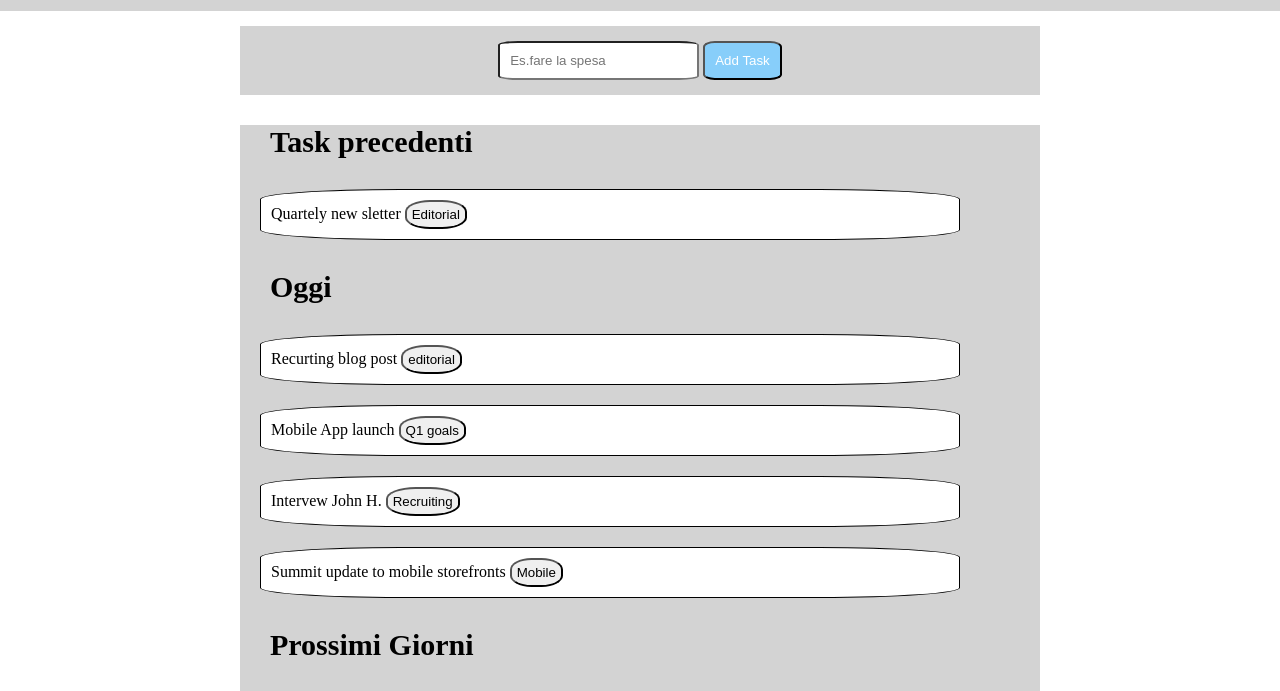
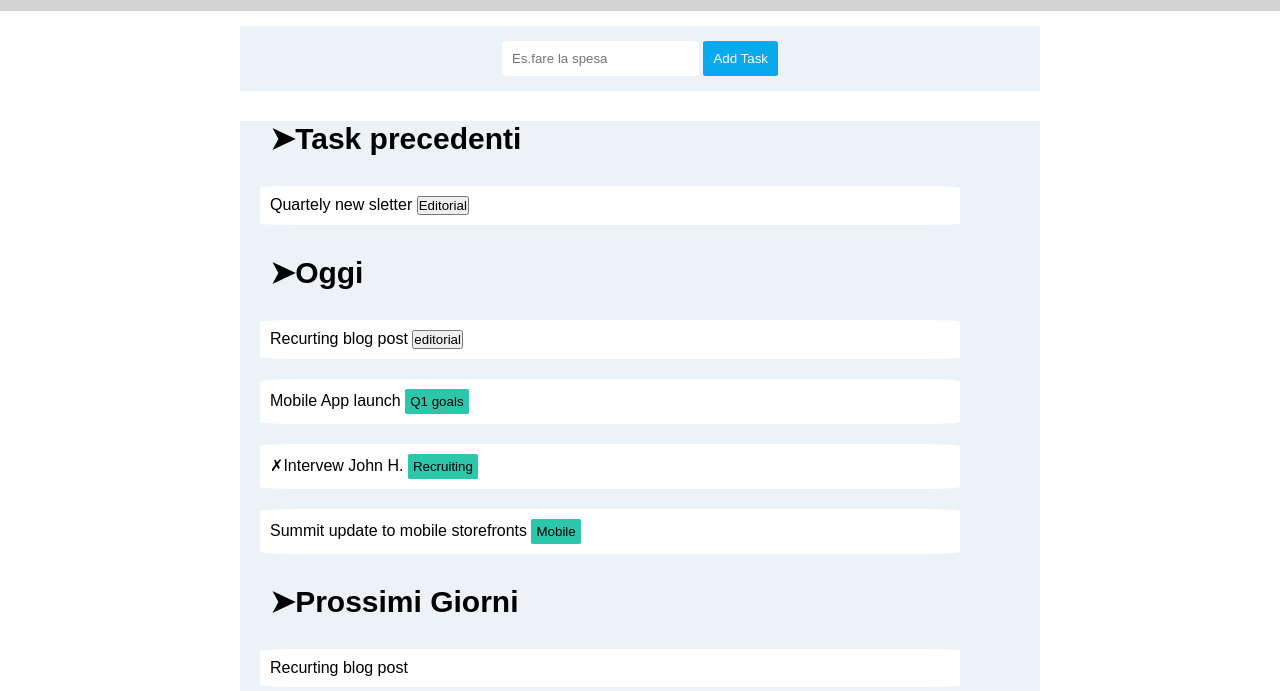
Before and after one commit to Palmatt98/-html-css-toboolist, a plain HTML site: page index.html in a window 1280 px wide. Shown: the part 76-767 px from the top of the page. Drawn offline with Linux system fonts and the light colour scheme.

Commit message:
add: change main

```diff
--- a/css/style.css
+++ b/css/style.css
@@ -2,6 +2,18 @@
 	margin: 0;
 	padding: 0;
 	box-sizing: border-box;
+}
+/* HEADER */
+body{
+	font-family: Arial, sans-serif;
+}
+/* HEADER */
+.container{
+	margin: 0 auto;
+	background-color: lightgrey;
+	text-align: center;
+	padding: 10px;
+	object-fit: cover	;
 }
 
 ul {
@@ -12,36 +24,35 @@ main {
 	width: 800px;
 	margin: 0 auto;
 }
-
-.bg-grey {
-	background-color: lightgrey;
-}
-
 .top-element {
 	text-align: center;
 	margin: 15px 0;
 	padding: 15px;
 }
 
-.container{
-	margin: 0 auto;
-	background-color: lightgrey;
-	text-align: center;
-	padding: 10px;
-	object-fit: cover	;
-}
-.input{
-	border-radius: 10%;
-	padding: 10px;
+.bg-grey {
+	background-color: #edf2f7;
 }
 
 .btn {
-	background-color: lightskyblue;
+	background-color: #09a9ed;
+	border: 0;
 	color: white;
-	border-radius: 15%;
+	border-radius: 5%;
 	padding: 10px
 
 }
+.blue{
+	background-color: #09a9ed;
+}
+
+.input{
+	border-radius: 5%;
+	padding: 10px;
+	border: 0;
+}
+
+
 
 /* .inp-btn{
 	text-align: center;
@@ -56,14 +67,17 @@ main {
 }
 .all-button{
 	padding: 5px;
-	border-radius: 40%;
+	border-radius: 5%;
+	border: 0;
+	background-color: #2cc6ab;
 
 }
 .figlio-lista{
 	background-color: white;
 	border: 1px solid;
 	width: 700px;
-	border-radius: 20%;
+	border: 0;
+	border-radius: 5%;
 	margin: 20px;
 	padding: 10px;
 }
@@ -71,7 +85,8 @@ main {
 	background-color: white;
 	border: 1px solid black;
 	width: 700px;
-	border-radius: 20%;
+	border: 0;
+	border-radius: 5%;
 	margin: 20px;
 	padding: 10px;
 }
--- a/index.html
+++ b/index.html
@@ -3,7 +3,7 @@
 <head>
 	<meta charset="UTF-8">
 	<meta name="viewport" content="width=device-width, initial-scale=1.0">
-	<title>Document</title>
+	<title>toobolist</title>
 	<link rel="stylesheet" href="./css/style.css">
 </head>
 
@@ -12,10 +12,9 @@
 	<header>
 		<!-- img logo -->
 		<div class="container">
-			<img src="./img/logo.png" alt="logo principale">
+			<img src="./img/logo.png" alt="logo toobolist">
+		</div>
 
-
-		</div>
 	</header>
 	<!-- /header -->
 
@@ -33,20 +32,25 @@
 		<div class="bg-grey">
 			<!-- prima lista -->
 		<ul>
-			<li class="lista-1"> <strong>Task precedenti</strong></li>
-			<li class="figlio-lista">Quartely new sletter <span><button class="all-button">Editorial</button></span></li>
+			<li class="lista-1"> <strong>&#10148;Task precedenti</strong>
+			</li>
+			<li class="figlio-lista">Quartely new sletter <span><button class="all-button-blue">Editorial</button></span>
+			</li>
 
 
 		</ul>
 		<!-- /prima lista -->
 		<!-- seconda lista -->
 		<ul>
-			<li class="lista-1"><strong>Oggi</strong></li>
-			<li class=" lista-interna">Recurting blog post <button class="all-button">editorial</button></li>
+			<li class="lista-1"><strong>&#10148;Oggi</strong></li>
+			<li class=" lista-interna">Recurting blog post <button class="all-button-blue">editorial</button>
+			</li>
 
-			<li class=" lista-interna">Mobile App launch <button class="all-button">Q1 goals</button></li>
+			<li class=" lista-interna">Mobile App launch <button class="all-button">Q1 goals</button>
+			</li>
 
-			<li class=" lista-interna">Intervew John H. <button class="all-button">Recruiting</button></li>
+			<li class=" lista-interna">&cross;Intervew John H. <button class="all-button">Recruiting</button>
+			</li>
 
 			<li class=" lista-interna">Summit update to mobile storefronts <button class="all-button">Mobile</button></li>
 
@@ -55,15 +59,18 @@
 		<!-- terza lista -->
 		<ul>
 
-			<li class="lista-1"><strong>Prossimi Giorni</strong></li>
+			<li class="lista-1"><strong>&#10148;Prossimi Giorni</strong>
+			</li>
 
 			<li class="lista-interna">Recurting blog post</li>
 
-			<li class="lista-interna">Mobile App launch <button class="all-button">Website</button></li>
+			<li class="lista-interna">Mobile App launch <button class="all-button">Website</button>
+			</li>
 
-			<li class="lista-interna">ntervew John H. <button class="all-button">sales</button></li>
+			<li class="lista-interna"> &cross; intervew John H. <button class="all-button">sales</button>
+			</li>
 
-			<li class="lista-interna">>Summit update to mobile storefronts <button class="all-button">editorial</button></li>
+			<li class="lista-interna">intervew John H. </li>
 
 		</ul>
 		<!-- terza lista -->
```
Lines whose indentation alone changed are shown as unchanged.
